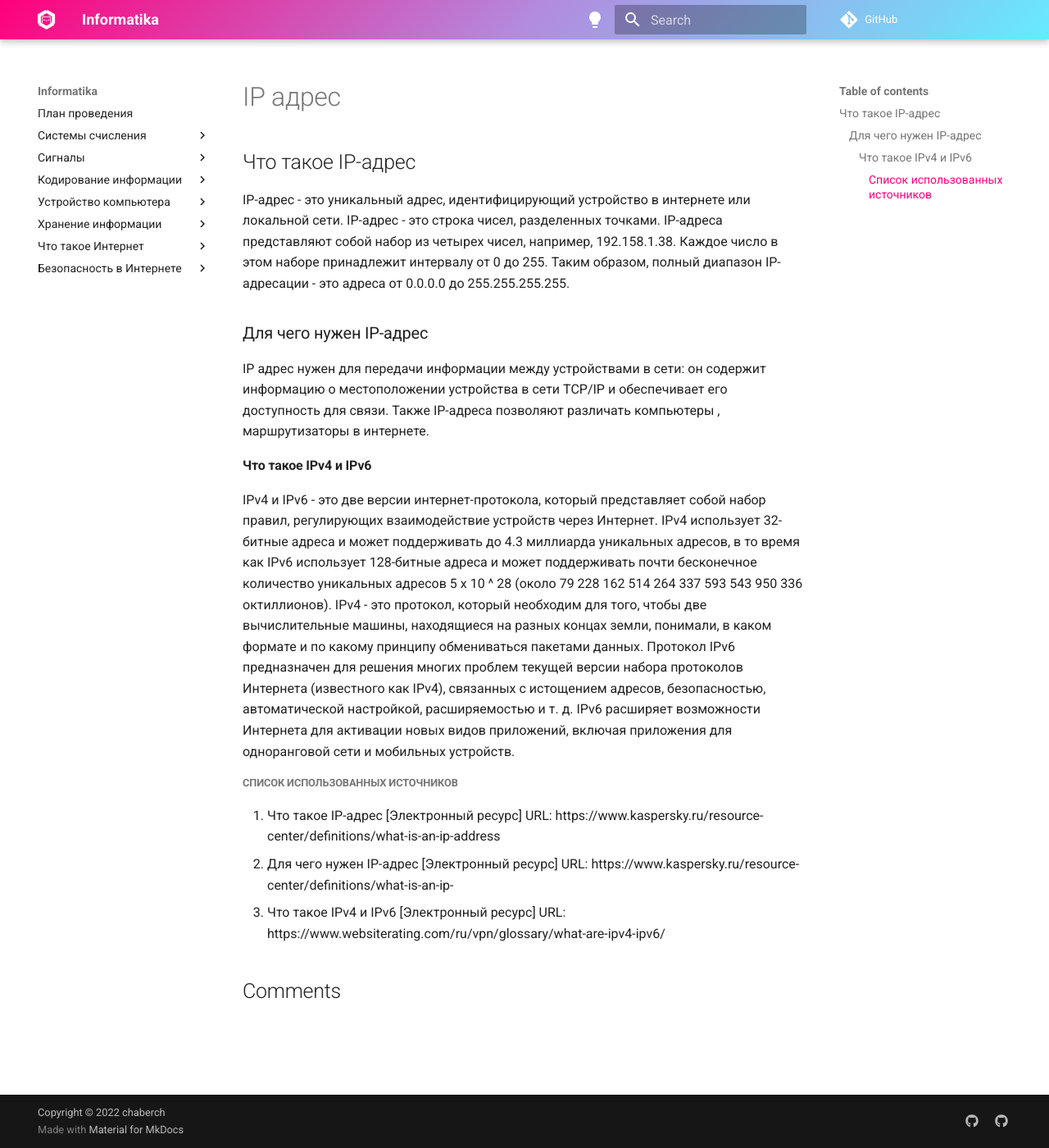
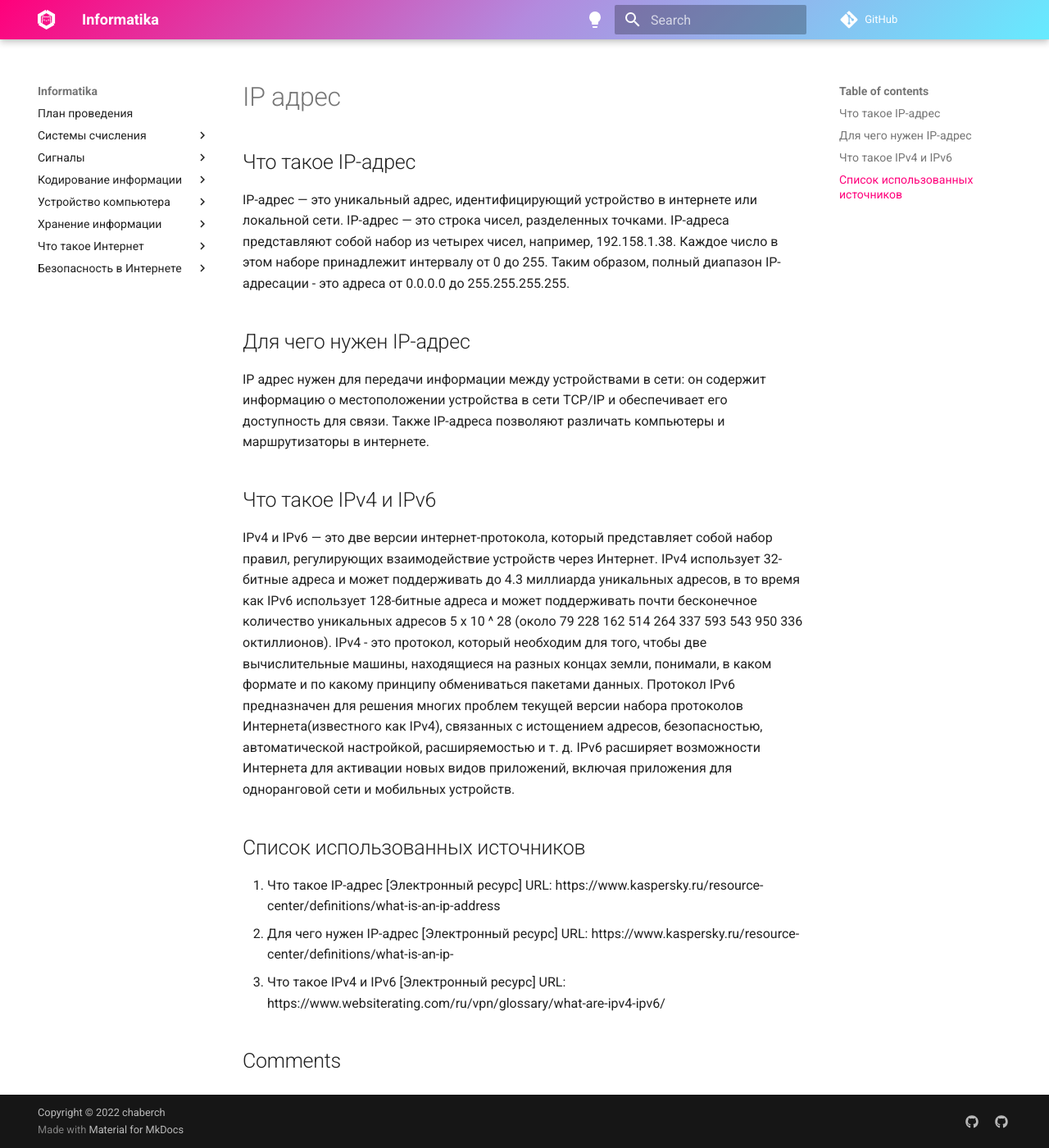
Before and after one commit to chabErch/Informatika, an MkDocs documentation site: the page built from docs/Сети связи/IP адрес.md, in a window 1280 px wide and 1400 px high. Shown: the whole window at 82% size. Built offline with MkDocs 1.6.1 and Material for MkDocs 9.7.7, drawn with Linux system fonts in a browser that asks for light colours; comment, search, counter and statistics services are not loaded.

```diff
--- a/docs/Сети связи/IP адрес.md
+++ b/docs/Сети связи/IP адрес.md
@@ -2,41 +2,46 @@
 
 ## Что такое IP-адрес
 
-IP-адрес - это уникальный адрес, идентифицирующий устройство в интернете или локальной сети.
-IP-адрес - это строка чисел, разделенных точками.
+IP-адрес — это уникальный адрес, идентифицирующий устройство в интернете или
+локальной сети.
+IP-адрес — это строка чисел, разделенных точками.
 IP-адреса представляют собой набор из четырех чисел, например, 192.158.1.38.
 Каждое число в этом наборе принадлежит интервалу от 0 до 255.
-Таким образом, полный диапазон IP-адресации - это адреса от 0.0.0.0 до 255.255.255.255.
+Таким образом, полный диапазон IP-адресации - это адреса от 0.0.0.0 до
+255.255.255.255.
 
-### Для чего нужен IP-адрес
+## Для чего нужен IP-адрес
 
 IP адрес нужен для передачи информации между устройствами в сети:
 он содержит информацию о местоположении устройства в сети TCP/IP
 и обеспечивает его доступность для связи.
-Также IP-адреса позволяют различать компьютеры , маршрутизаторы в интернете.
+Также IP-адреса позволяют различать компьютеры и маршрутизаторы в интернете.
 
-#### Что такое IPv4 и IPv6
+## Что такое IPv4 и IPv6
 
-IPv4 и IPv6 - это две версии интернет-протокола, который представляет собой набор правил,
-регулирующих взаимодействие устройств через Интернет.
-IPv4 использует 32-битные адреса и может поддерживать до 4.3 миллиарда уникальных адресов,
-в то время как IPv6 использует 128-битные адреса
+IPv4 и IPv6 — это две версии интернет-протокола, который представляет собой
+набор правил, регулирующих взаимодействие устройств через Интернет.
+IPv4 использует 32-битные адреса и может поддерживать до 4.3 миллиарда
+уникальных адресов, в то время как IPv6 использует 128-битные адреса
 и может поддерживать почти бесконечное количество уникальных адресов
 5 x 10 ^ 28 (около 79 228 162 514 264 337 593 543 950 336 октиллионов).
-IPv4 - это протокол, который необходим для того, чтобы две вычислительные машины,
-находящиеся на разных концах земли, понимали,
+IPv4 - это протокол, который необходим для того, чтобы две вычислительные
+машины, находящиеся на разных концах земли, понимали,
 в каком формате и по какому принципу обмениваться пакетами данных.
-Протокол IPv6 предназначен для решения многих проблем текущей версии набора протоколов Интернета
-(известного как IPv4), связанных с истощением адресов, безопасностью,
-автоматической настройкой, расширяемостью и т. д.
+Протокол IPv6 предназначен для решения многих проблем текущей версии набора
+протоколов Интернета(известного как IPv4), связанных с истощением адресов,
+безопасностью, автоматической настройкой, расширяемостью и т. д.
 IPv6 расширяет возможности Интернета для активации новых видов приложений,
 включая приложения для одноранговой сети и мобильных устройств.
 
-##### Список использованных источников
+## Список использованных источников
 
 1. Что такое IP-адрес
-   [Электронный ресурс] URL: https://www.kaspersky.ru/resource-center/definitions/what-is-an-ip-address
+[Электронный ресурс] URL:
+https://www.kaspersky.ru/resource-center/definitions/what-is-an-ip-address
 2. Для чего нужен IP-адрес
-   [Электронный ресурс] URL: https://www.kaspersky.ru/resource-center/definitions/what-is-an-ip-
+[Электронный ресурс] URL:
+https://www.kaspersky.ru/resource-center/definitions/what-is-an-ip-
 3. Что такое IPv4 и IPv6
-   [Электронный ресурс] URL: https://www.websiterating.com/ru/vpn/glossary/what-are-ipv4-ipv6/
+[Электронный ресурс] URL:
+https://www.websiterating.com/ru/vpn/glossary/what-are-ipv4-ipv6/
```
